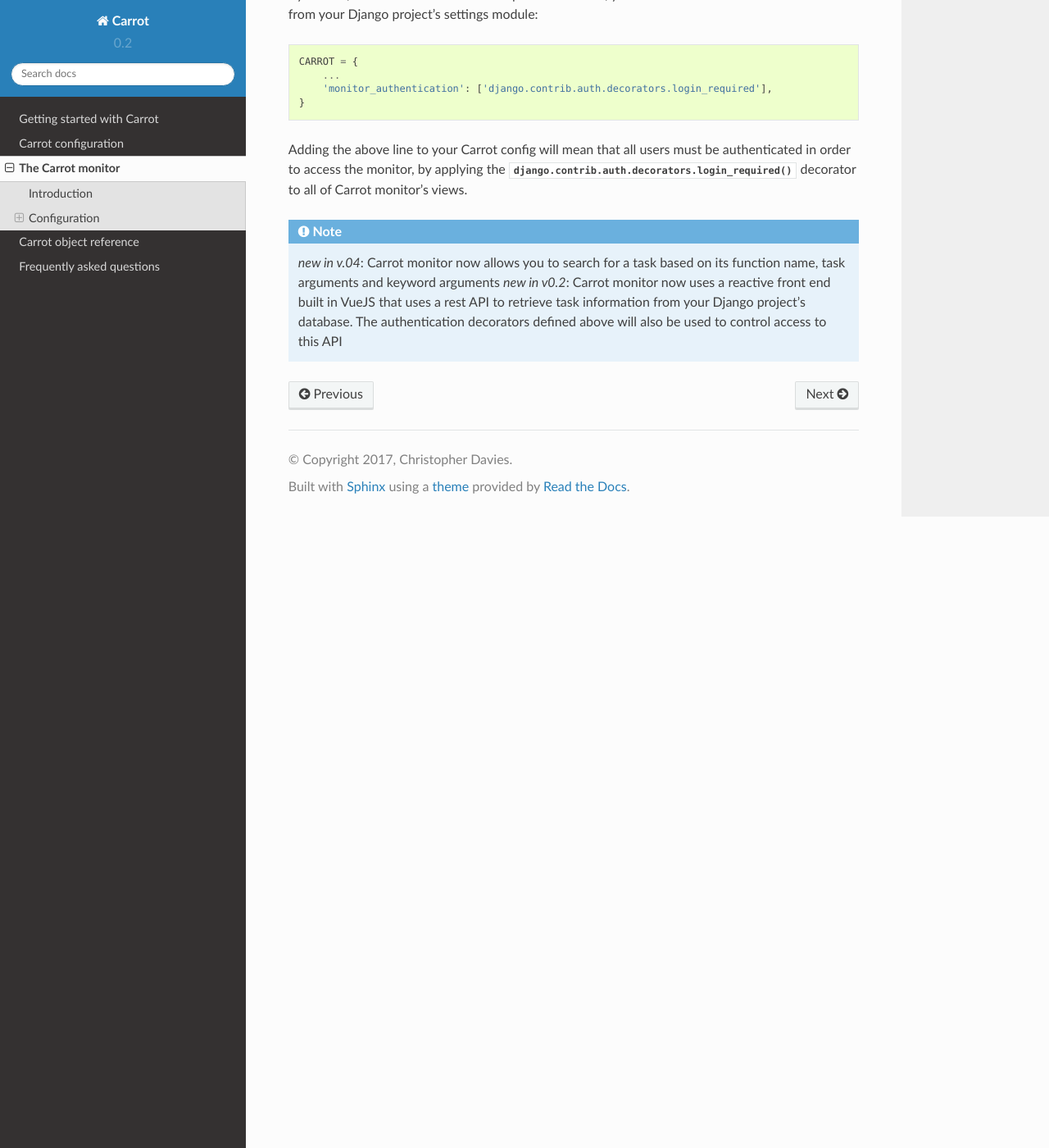
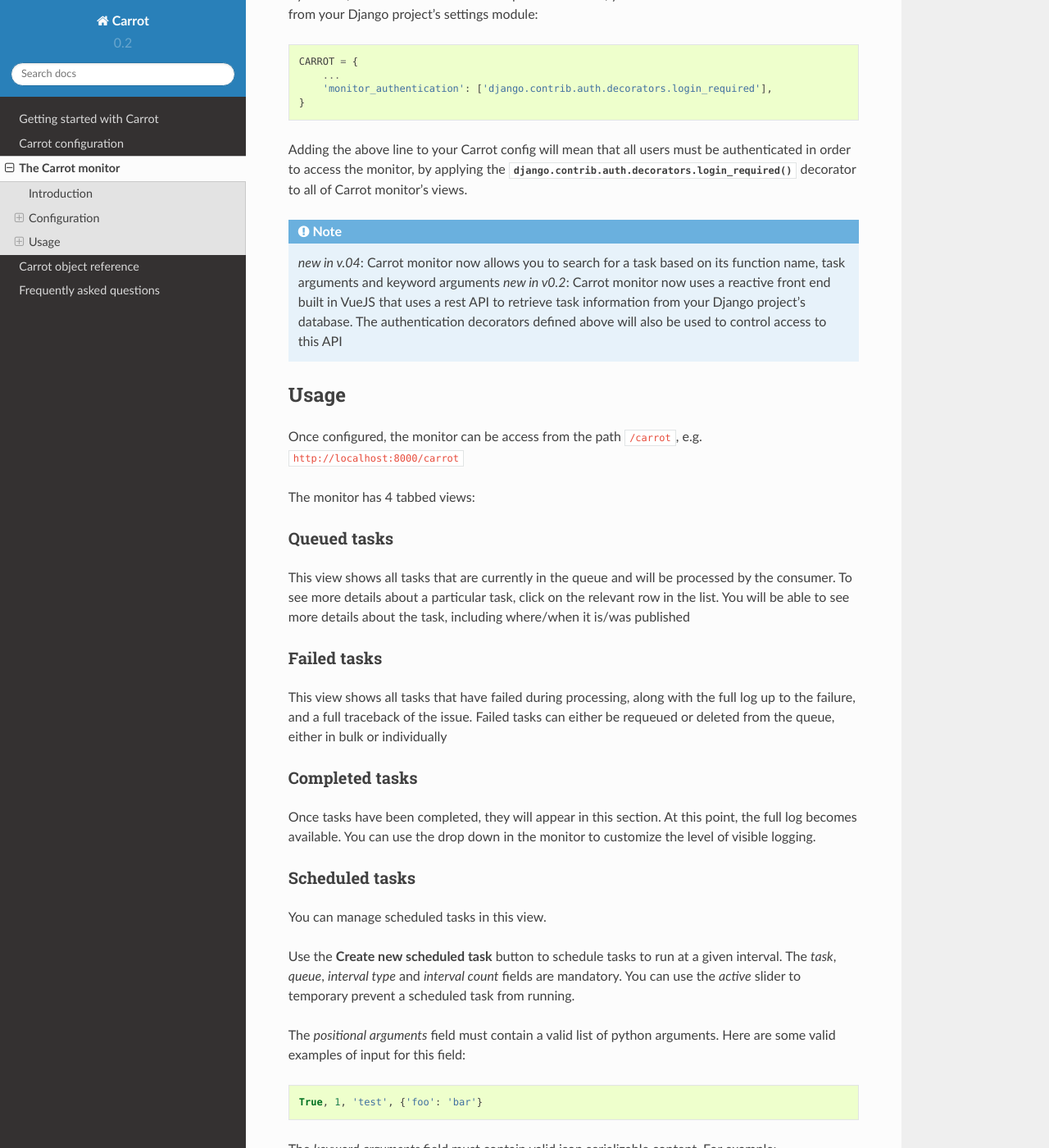
Before and after one commit to chris104957/django-carrot, a Sphinx documentation site: the page built from docs/source/monitor.rst, in a window 1280 px wide and 1400 px high, scrolled down 1265 px. Shown: the whole window at 82% size. Built offline with Sphinx 7.4.7 and the Read the Docs theme 2.0.0, drawn with Linux system fonts in a browser that asks for light colours; some of the changed text lies outside the part shown.

Commit message:
Update monitor.rst
Adding a *Usage* section to the monitor help

```diff
--- a/docs/source/monitor.rst
+++ b/docs/source/monitor.rst
@@ -75,3 +75,60 @@
     *new in v0.2*: Carrot monitor now uses a reactive front end built in VueJS that uses a rest API to retrieve task
     information from your Django project's database. The authentication decorators defined above will also be used to
     control access to this API
+
+Usage
+-----
+
+Once configured, the monitor can be access from the path ``/carrot``, e.g. ``http://localhost:8000/carrot``
+
+The monitor has 4 tabbed views:
+
+Queued tasks
+************
+
+This view shows all tasks that are currently in the queue and will be processed by the consumer. To see more details about a particular task, click on the relevant row in the list. You will be able to see more details about the task, including where/when it is/was published
+
+Failed tasks
+************
+
+This view shows all tasks that have failed during processing, along with the full log up to the failure, and a full traceback of the issue. Failed tasks can either be requeued or deleted from the queue, either in bulk or individually
+
+Completed tasks
+***************
+
+Once tasks have been completed, they will appear in this section. At this point, the full log becomes available. You can use the drop down in the monitor to customize the level of visible logging.
+
+Scheduled tasks
+***************
+
+You can manage scheduled tasks in this view.
+
+Use the **Create new scheduled task** button to schedule tasks to run at a given interval. The *task*, *queue*, *interval type* and *interval count* fields are mandatory. You can use the *active* slider to temporary prevent a scheduled task from running.
+
+The *positional arguments* field must contain a valid list of python arguments. Here are some valid examples of input for this field:
+
+.. code-block:: python
+
+    True, 1, 'test', {'foo': 'bar'}
+
+
+The *keyword arguments* field must contain valid json serializable content. For example:
+
+.. code-block:: javascript
+
+    {
+        "parameter_1": true,
+        "parateter_2": null,
+        "parameter_3": ["list", "of", "things"],
+        "parameter_4": {
+            "more": "things"
+        }
+    }
+
+.. warning::
+    The *keyword arguments* input must be JSON, not a Python dict
+
+.. note::
+    - All task lists are refreshed every 5 seconds, or when certain actions are performed, e.g. on task deletion/requeue
+    - Task logs are not available until a task completes or fails. This is because the task log only gets written to your Django project's database at the end of the process
+    - *New in 0.5.1*: Scheduled tasks can now be run on demand by selecting the required task and clicking the **Run now** button
```
